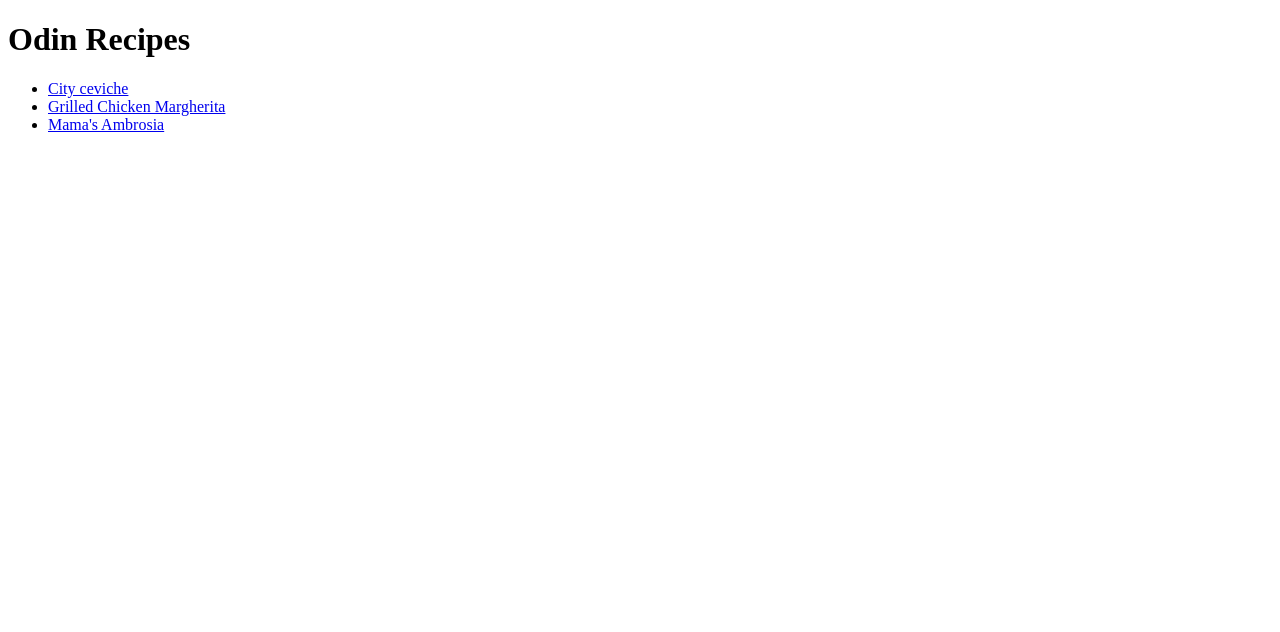
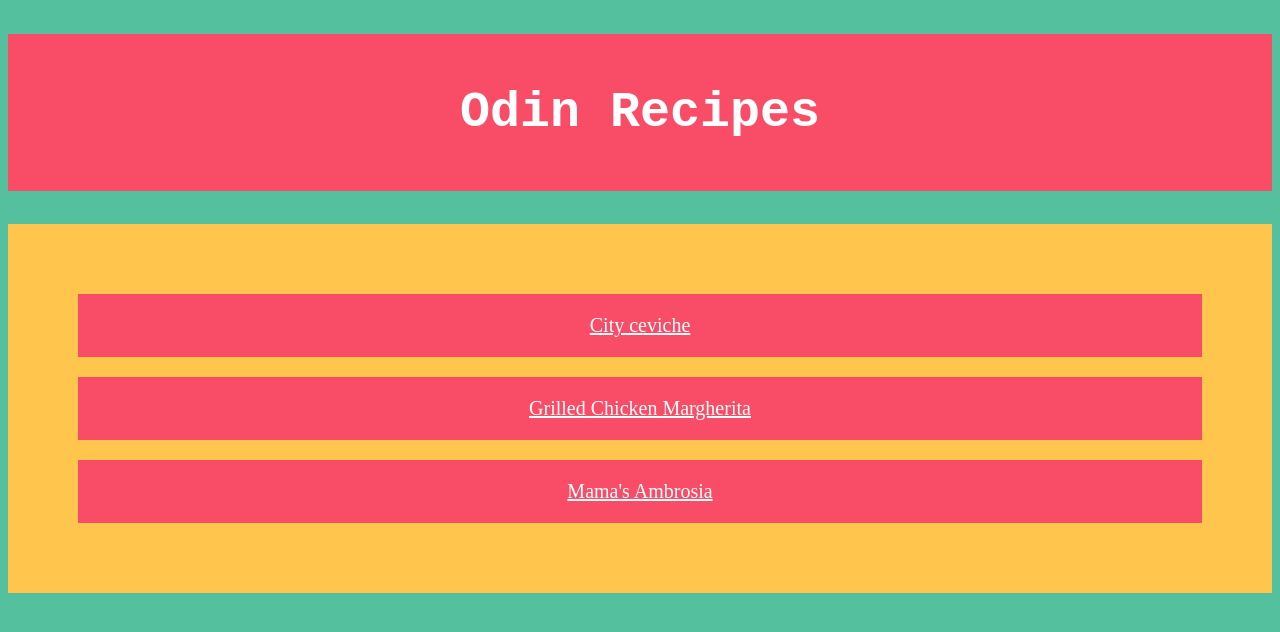
Before and after one commit to GilenW/odin-recipes, a plain HTML site: page index.html in a window 1280 px wide. Drawn offline with Linux system fonts and the light colour scheme.

Commit message:
styling index page

```diff
--- a/index.html
+++ b/index.html
@@ -3,6 +3,7 @@
     <head>
         <meta charset="utf-8">
         <title>Odin Recipes</title>
+        <link rel="stylesheet" href="style.css">
     </head>
 
     <body>
--- /dev/null
+++ b/style.css
@@ -0,0 +1,44 @@
+
+body{
+    background-color: hsl(161, 46%, 54%);
+
+}
+
+h1{
+
+    font-family: 'Courier New', Courier, monospace;
+    text-align: center;
+    font-size: 50px;
+    padding: 50px;
+    background-color: #F94C66;
+    color:white
+
+}
+
+ul{
+    background-color:#FFC54D;
+    padding: 50px;
+    list-style-type: none;
+}
+
+ul li{
+
+    background-color:#F94C66;
+    padding: 20px;
+    margin: 20px;
+    font-size: 20px;
+    text-align: center;
+    color:white
+}
+
+a{
+    color: white;
+}
+
+a:visited{
+    color: #FFC54D;
+}
+
+a:hover{
+    color: white;
+}
```
